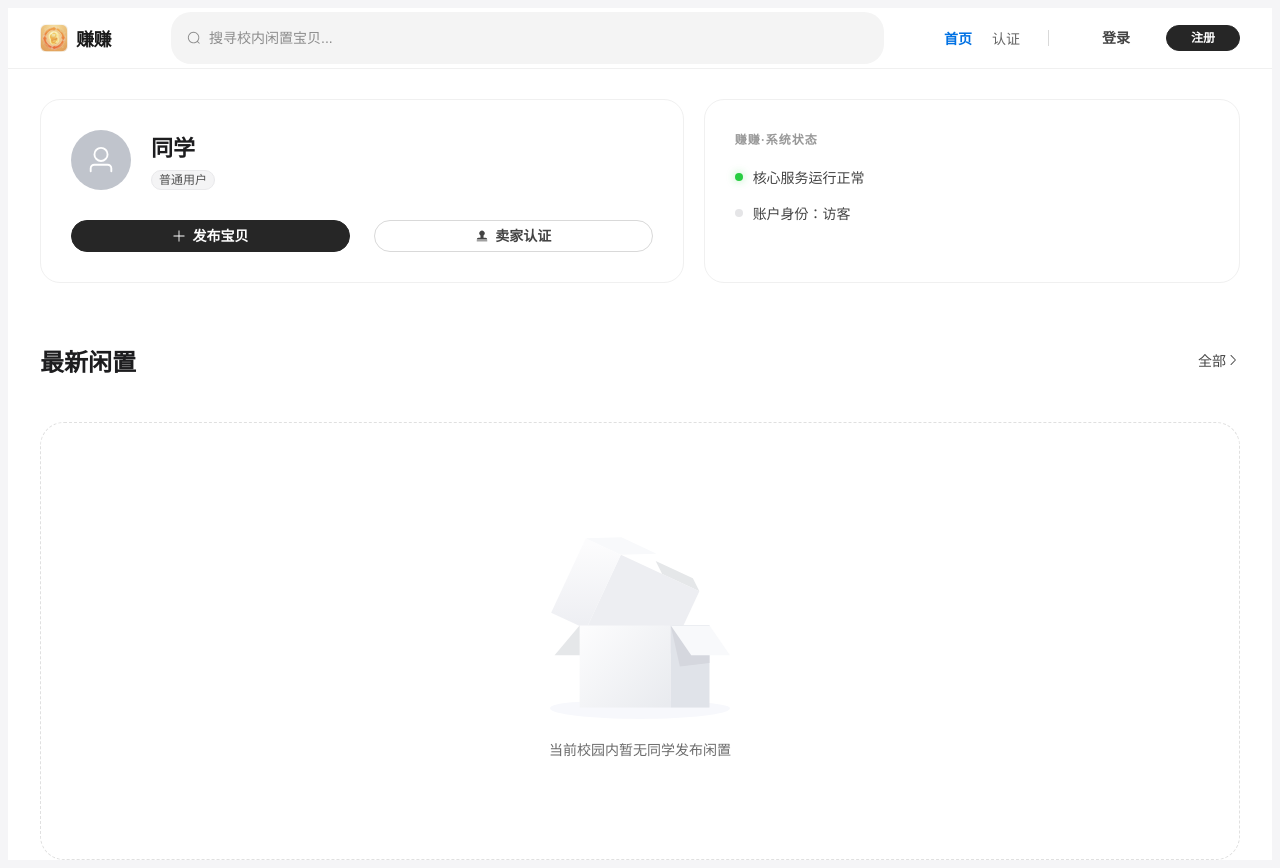
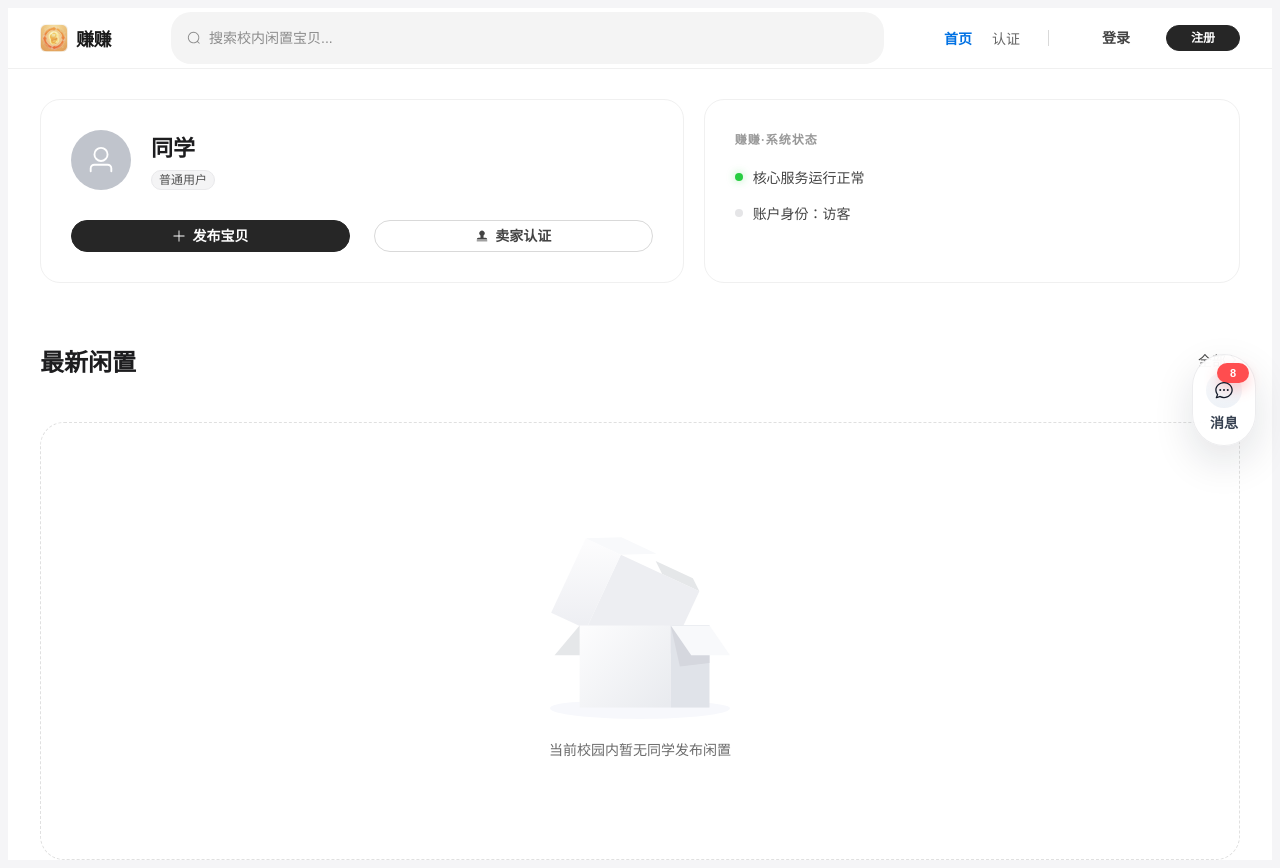
Before and after one commit to ayunbo/zhuanzhuan-ui, a Vue app: page / in a window 1280 px wide. Built offline with nearby package versions, Linux system fonts and the light colour scheme.

Commit message:
前端：完成主页面消息通知悬浮小组件原型开发

```diff
--- a/src/App.vue
+++ b/src/App.vue
@@ -1,34 +1,43 @@
 <script setup>
 import { computed } from 'vue'
 import { useRouter, useRoute } from 'vue-router'
-import { useAuthStore } from '@/stores/auth'
 import {
   UserFilled,
   Stamp,
   SwitchButton,
   ArrowDown,
   Search,
-  User
+  User,
 } from '@element-plus/icons-vue'
 import { ElMessage } from 'element-plus'
+import FloatingMessageCapsule from '@/components/FloatingMessageCapsule.vue'
+import { useAuthStore } from '@/stores/auth'
 
 const router = useRouter()
 const route = useRoute()
 const authStore = useAuthStore()
 
 const isAuthPage = computed(() => ['login', 'register'].includes(route.name))
-const displayName = computed(() => authStore.user.name || authStore.user.studentNo || '用户')
+
+// TODO: 后续接聊天/通知未读接口时，改这里的硬编码数量
+const mockMessageUnreadCount = 8
+
+// TODO: 后续接真实消息中心页面时，改这里的跳转地址
+const mockMessageRoute = '/profile'
 
 const handleLogout = () => {
   authStore.logout()
   ElMessage.success('已安全退出')
   router.push('/login')
 }
+
+const handleMessageCapsuleClick = () => {
+  router.push(mockMessageRoute)
+}
 </script>
 
 <template>
   <div class="zz-app">
-    <!-- Navbar -->
     <header v-if="!isAuthPage" class="zz-navbar">
       <div class="nav-container">
         <div class="nav-left">
@@ -41,7 +50,7 @@ const handleLogout = () => {
         <div class="nav-center">
           <div class="search-bar">
             <el-input
-              placeholder="搜寻校内闲置宝贝..."
+              placeholder="搜索校内闲置宝贝..."
               :prefix-icon="Search"
               clearable
             />
@@ -51,7 +60,9 @@ const handleLogout = () => {
         <div class="nav-right">
           <div class="nav-links">
             <RouterLink to="/" :class="{ active: route.path === '/' }">首页</RouterLink>
-            <RouterLink to="/seller-auth" :class="{ active: route.path === '/seller-auth' }">认证</RouterLink>
+            <RouterLink to="/seller-auth" :class="{ active: route.path === '/seller-auth' }">
+              认证
+            </RouterLink>
           </div>
 
           <el-divider direction="vertical" />
@@ -60,10 +71,7 @@ const handleLogout = () => {
             <template v-if="authStore.isLoggedIn">
               <el-dropdown trigger="click">
                 <div class="avatar-pill">
-                  <el-avatar
-                    :size="28"
-                    :src="authStore.user.avatar"
-                  >
+                  <el-avatar :size="28" :src="authStore.user.avatar">
                     <el-icon><User /></el-icon>
                   </el-avatar>
                   <el-icon><ArrowDown /></el-icon>
@@ -85,15 +93,17 @@ const handleLogout = () => {
             </template>
             <template v-else>
               <el-button text @click="router.push('/login')">登录</el-button>
-              <el-button type="primary" round size="small" @click="router.push('/register')">注册</el-button>
+              <el-button type="primary" round size="small" @click="router.push('/register')">
+                注册
+              </el-button>
             </template>
           </div>
         </div>
       </div>
     </header>
 
-    <main :class="['zz-content', { 'full': isAuthPage }]">
-      <div :class="{ 'inner': !isAuthPage }">
+    <main :class="['zz-content', { full: isAuthPage }]">
+      <div :class="{ inner: !isAuthPage }">
         <router-view v-slot="{ Component }">
           <transition name="fade" mode="out-in">
             <component :is="Component" />
@@ -101,6 +111,12 @@ const handleLogout = () => {
         </router-view>
       </div>
     </main>
+
+    <FloatingMessageCapsule
+      v-if="!isAuthPage"
+      :unread-count="mockMessageUnreadCount"
+      @click="handleMessageCapsuleClick"
+    />
   </div>
 </template>
 
@@ -216,6 +232,9 @@ const handleLogout = () => {
 }
 
 @media (max-width: 768px) {
-  .nav-center, .nav-links { display: none; }
+  .nav-center,
+  .nav-links {
+    display: none;
+  }
 }
 </style>
--- /dev/null
+++ b/src/components/FloatingMessageCapsule.vue
@@ -0,0 +1,121 @@
+<script setup>
+import { computed } from 'vue'
+import { ChatDotRound } from '@element-plus/icons-vue'
+
+const props = defineProps({
+  unreadCount: {
+    type: Number,
+    default: 0,
+  },
+})
+
+const emit = defineEmits(['click'])
+
+const badgeText = computed(() => {
+  if (props.unreadCount > 99) {
+    return '99+'
+  }
+
+  return String(props.unreadCount)
+})
+</script>
+
+<template>
+  <button
+    type="button"
+    class="floating-message-capsule"
+    aria-label="消息"
+    @click="emit('click')"
+  >
+    <span v-if="unreadCount > 0" class="message-badge">{{ badgeText }}</span>
+    <span class="icon-wrap">
+      <el-icon><ChatDotRound /></el-icon>
+    </span>
+    <span class="label">消息</span>
+  </button>
+</template>
+
+<style scoped>
+.floating-message-capsule {
+  position: fixed;
+  right: 24px;
+  top: 50%;
+  width: 64px;
+  min-height: 92px;
+  padding: 14px 10px 12px;
+  border: 1px solid rgba(17, 24, 39, 0.08);
+  border-radius: 999px;
+  background: rgba(255, 255, 255, 0.96);
+  box-shadow: 0 16px 40px rgba(15, 23, 42, 0.12);
+  display: flex;
+  flex-direction: column;
+  align-items: center;
+  justify-content: center;
+  gap: 8px;
+  cursor: pointer;
+  z-index: 1200;
+  transform: translateY(-50%);
+  transition: box-shadow 0.2s ease, margin-top 0.2s ease;
+}
+
+.floating-message-capsule:hover {
+  margin-top: -2px;
+  box-shadow: 0 20px 48px rgba(15, 23, 42, 0.16);
+}
+
+.icon-wrap {
+  width: 36px;
+  height: 36px;
+  border-radius: 50%;
+  background: linear-gradient(180deg, #f8fafc 0%, #eef2f7 100%);
+  display: inline-flex;
+  align-items: center;
+  justify-content: center;
+  font-size: 20px;
+  color: #111827;
+}
+
+.label {
+  font-size: 14px;
+  line-height: 1;
+  font-weight: 600;
+  color: #374151;
+}
+
+.message-badge {
+  position: absolute;
+  top: 8px;
+  right: 6px;
+  min-width: 20px;
+  height: 20px;
+  padding: 0 6px;
+  border-radius: 999px;
+  background: #ff4d4f;
+  color: #fff;
+  font-size: 11px;
+  font-weight: 700;
+  line-height: 20px;
+  text-align: center;
+  box-shadow: 0 6px 14px rgba(255, 77, 79, 0.28);
+}
+
+@media (max-width: 768px) {
+  .floating-message-capsule {
+    right: 16px;
+    top: 50%;
+    width: 58px;
+    min-height: 84px;
+    padding: 12px 8px 10px;
+  }
+
+  .icon-wrap {
+    width: 32px;
+    height: 32px;
+    font-size: 18px;
+  }
+
+  .label {
+    font-size: 13px;
+  }
+}
+</style>
```
Also changed, not shown: 1 other file (tests, documents, lock files or other folders).
